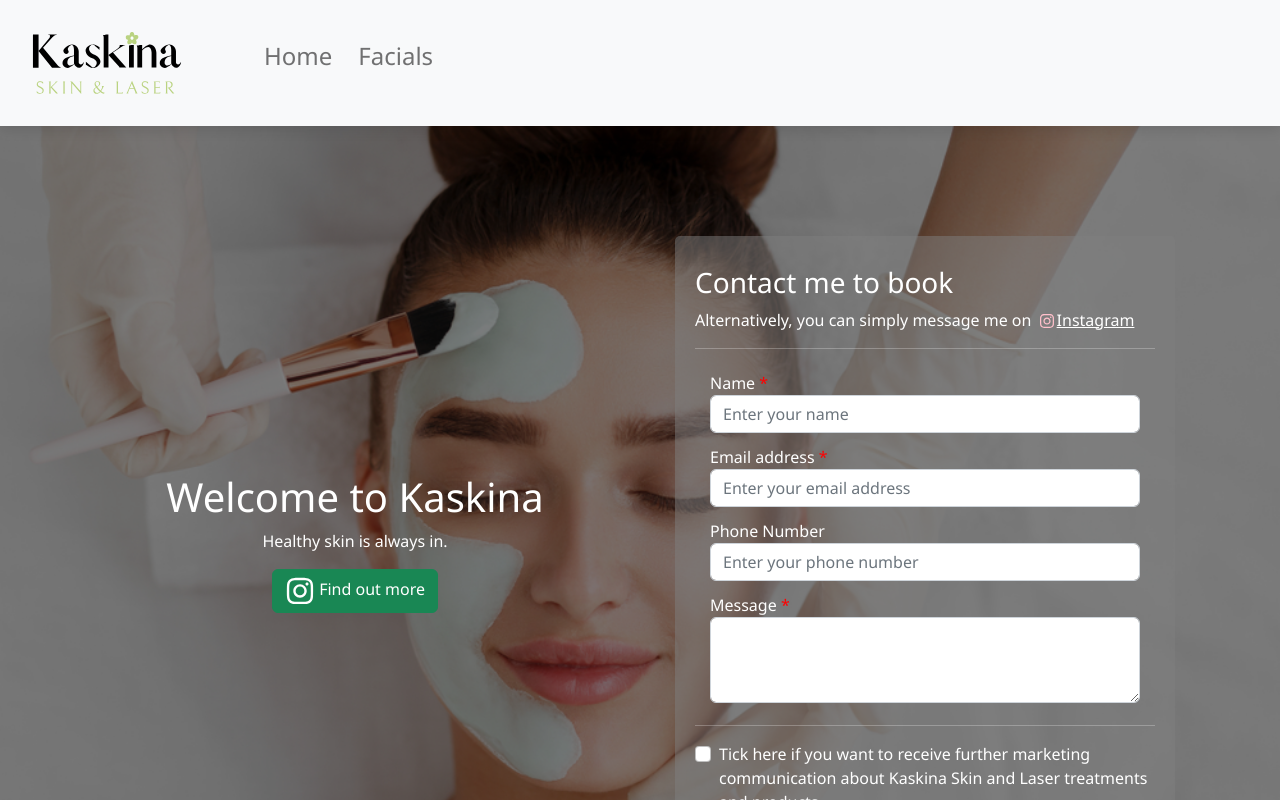
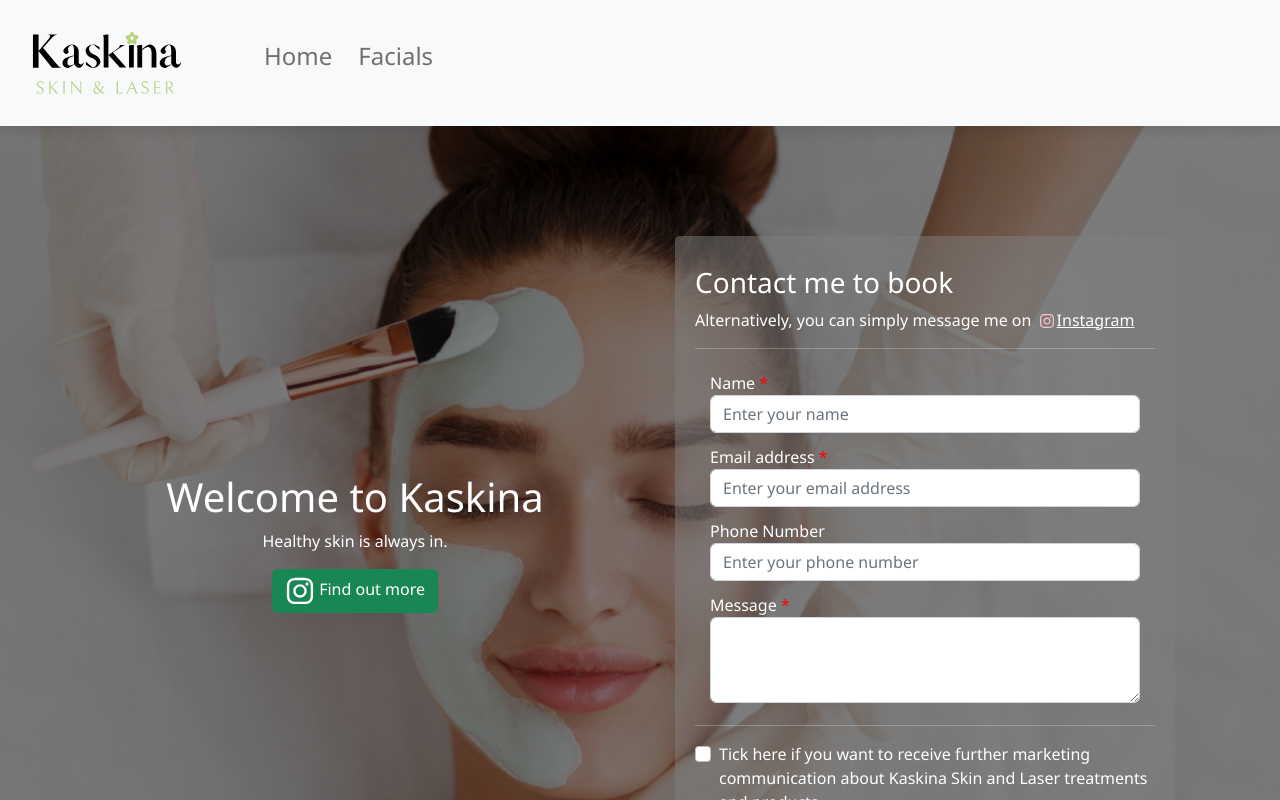
Before and after one commit to ArossThompson/Kaskina-website, a React (Vite) app: page / in a window 1280 px wide. Shown: the top 800 px of the page. Built offline with nearby package versions, Linux system fonts and the light colour scheme.

Commit message:
trying to fix issue with background image not showing correctly on mobile, again

```diff
--- a/src/pages/home.scss
+++ b/src/pages/home.scss
@@ -6,8 +6,9 @@
   height: 100%;
   text-align: left;
   background-image: url("../assets/treatment2.jpg");
+  background-repeat: no-repeat;
   background-size: cover;
-  background-position: bottom;
+  background-position: center;
   background-attachment: fixed;
   position: relative;
   isolation: isolate;
```
